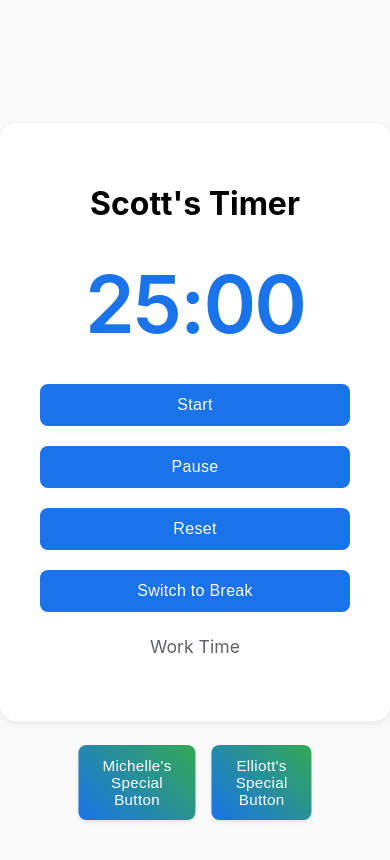
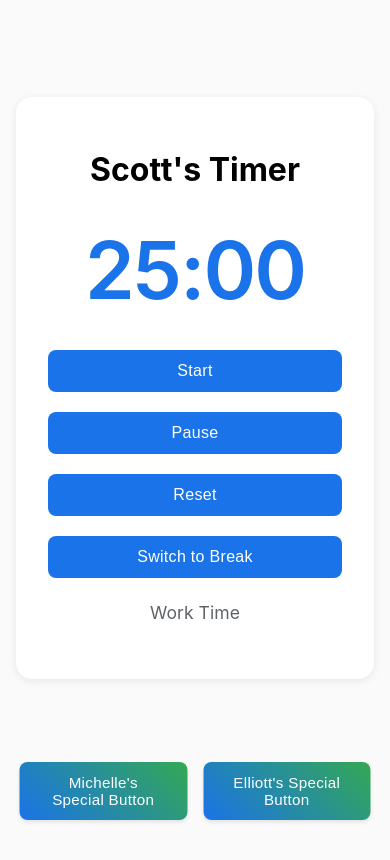
Before and after one commit to scottstephensmith/BYOA-pomtimer, a plain HTML site: page index.html in a window 390 px wide. Drawn offline with Linux system fonts and the light colour scheme.

Commit message:
mobile styling

```diff
--- a/styles.css
+++ b/styles.css
@@ -9,6 +9,7 @@ body {
     transition: background-color 0.3s ease;
     position: relative;
     overflow: hidden;
+    padding: 1rem;
 }
 
 #waterfall-bg {
@@ -26,26 +27,28 @@ body {
 }
 
 body.break-mode #waterfall-bg {
-    opacity: 0.3;
+    opacity: 0.5;
 }
 
 body.break-mode {
-    background-color: #f5f9f0;
+    background-color: rgba(245, 249, 240, 0.7);
 }
 
 .container {
     text-align: center;
     background-color: white;
-    padding: 2.5rem;
+    padding: 2rem;
     border-radius: 16px;
     box-shadow: 0 2px 8px rgba(0, 0, 0, 0.08);
     transition: all 0.3s ease;
     max-width: 400px;
     width: 90%;
+    margin-bottom: 100px;
 }
 
 .break-mode .container {
-    background-color: #ffffff;
+    background-color: rgba(255, 255, 255, 0.85);
+    backdrop-filter: blur(8px);
 }
 
 .timer {
@@ -134,6 +137,10 @@ body.break-mode {
     transform: translateX(-50%);
     display: flex;
     gap: 16px;
+    width: 90%;
+    max-width: 400px;
+    justify-content: center;
+    flex-wrap: wrap;
 }
 
 .special-buttons button {
@@ -148,6 +155,9 @@ body.break-mode {
     font-weight: 500;
     letter-spacing: 0.3px;
     box-shadow: 0 2px 4px rgba(0, 0, 0, 0.1);
+    flex: 1;
+    min-width: 150px;
+    max-width: 200px;
 }
 
 .special-buttons button:hover {
```
